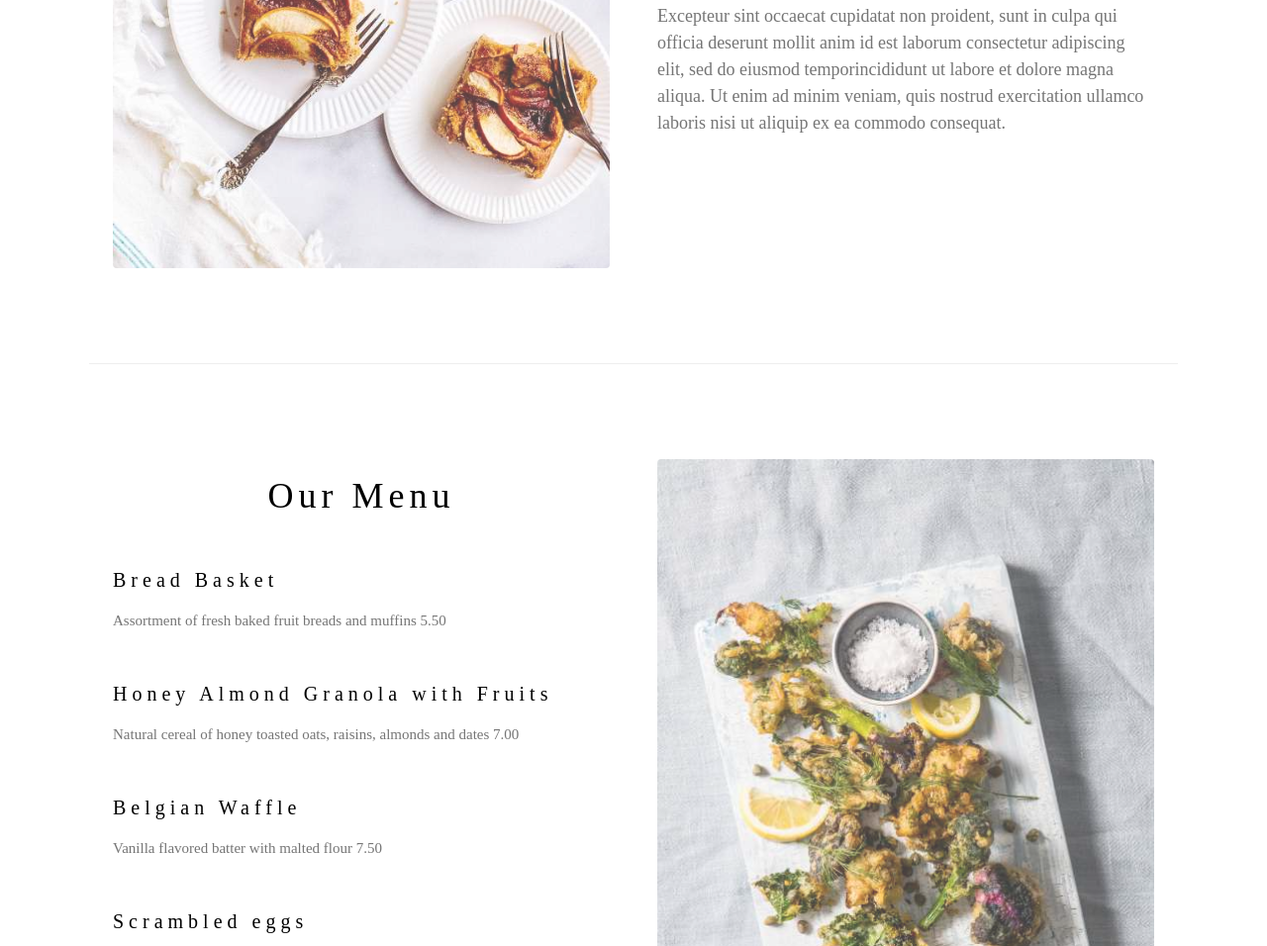
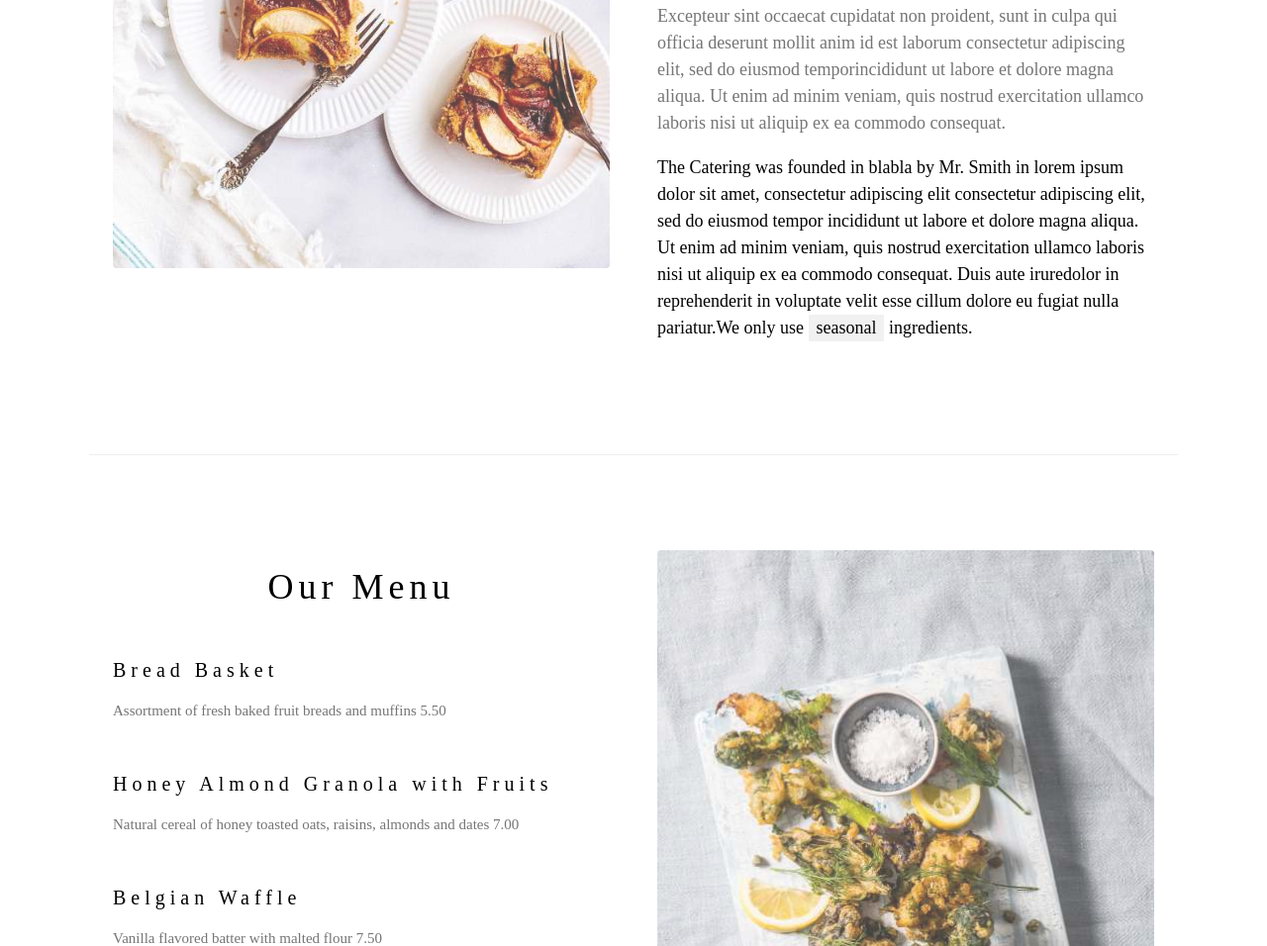
Before and after one commit to DevDaniel21/projeto, a plain HTML site: page index.html in a window 1280 px wide. Shown: the part 1072-2028 px from the top of the page at 99% size. Drawn offline with nearby package versions, Linux system fonts and the light colour scheme.

Commit message:
About modificado

```diff
--- a/index.html
+++ b/index.html
@@ -50,6 +50,7 @@ h1, h2, h3, h4, h5, h6 {
       <h5 class="w3-center">Tradition since 1889</h5>
       <p class="w3-large">The Catering was founded in blabla by Mr. Smith in lorem ipsum dolor sit amet, consectetur adipiscing elit consectetur adipiscing elit, sed do eiusmod tempor incididunt ut labore et dolore magna aliqua. Ut enim ad minim veniam, quis nostrud exercitation ullamco laboris nisi ut aliquip ex ea commodo consequat. Duis aute iruredolor in reprehenderit in voluptate velit esse cillum dolore eu fugiat nulla pariatur.We only use <span class="w3-tag w3-light-grey">seasonal</span> ingredients.</p>
       <p class="w3-large w3-text-grey w3-hide-medium">Excepteur sint occaecat cupidatat non proident, sunt in culpa qui officia deserunt mollit anim id est laborum consectetur adipiscing elit, sed do eiusmod temporincididunt ut labore et dolore magna aliqua. Ut enim ad minim veniam, quis nostrud exercitation ullamco laboris nisi ut aliquip ex ea commodo consequat.</p>
+      <p class="w3-large">The Catering was founded in blabla by Mr. Smith in lorem ipsum dolor sit amet, consectetur adipiscing elit consectetur adipiscing elit, sed do eiusmod tempor incididunt ut labore et dolore magna aliqua. Ut enim ad minim veniam, quis nostrud exercitation ullamco laboris nisi ut aliquip ex ea commodo consequat. Duis aute iruredolor in reprehenderit in voluptate velit esse cillum dolore eu fugiat nulla pariatur.We only use <span class="w3-tag w3-light-grey">seasonal</span> ingredients.</p>
     </div>
   </div>
 
```
